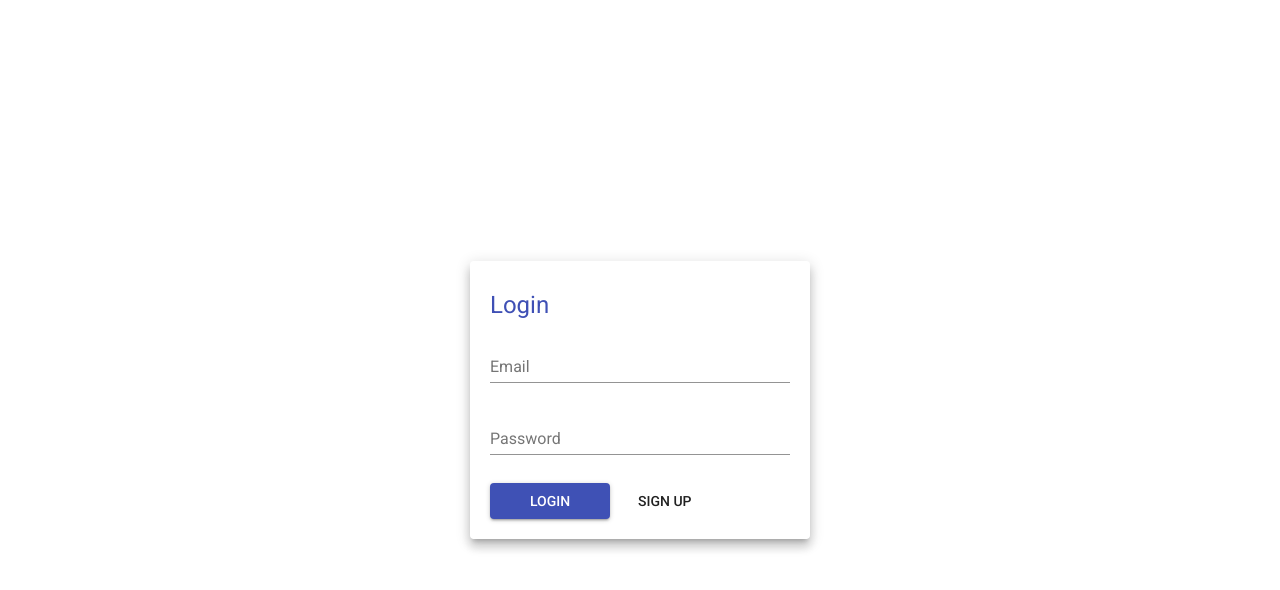
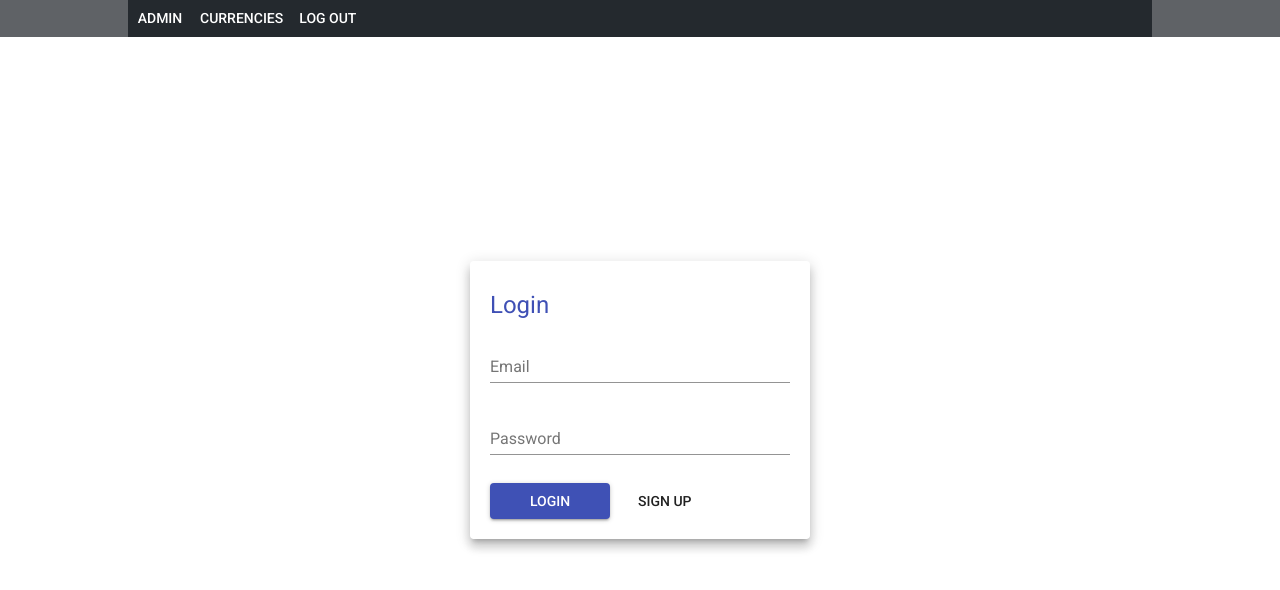
Before and after one commit to Islambek-Toichuev/test, a React (Create React App) app: page / in a window 1280 px wide. Shown: the top 590 px of the page. Built offline with nearby package versions, Linux system fonts and the light colour scheme; no server answers.

Commit message:
navigation + small fixes

```diff
--- a/src/App.tsx
+++ b/src/App.tsx
@@ -1,18 +1,12 @@
 import React, { Component } from 'react'
-import { Router } from "react-router";
 import AppRoutes from "./appRoutes";
-import createHistory from "history/createBrowserHistory";
 import "./App.css";
 
 export default class App extends Component {
   render() {
-    const history = createHistory();
-
     return (
       <div className="app">
-        <Router history={history}>
           <AppRoutes />
-        </Router>
       </div>
     );
   }
--- a/src/appRoutes.tsx
+++ b/src/appRoutes.tsx
@@ -1,18 +1,25 @@
 import React, { Component } from "react";
-import { Route, Switch } from "react-router-dom";
+import { Route, Switch, Router } from "react-router-dom";
 import AuthorizationService from "./services/authorization";
 import Login from "./pages/publicPages/login";
 import SignUp from "./pages/publicPages/signUp";
 import FrontPage from "./pages/frontPage";
 import TradeScreen from "./pages/tradeScreen";
 import AdminPage from "./pages/adminPage";
+import createHistory from "history/createBrowserHistory";
+import Menu from "./components/menu";
 
 const authService = new AuthorizationService();
 const session = authService.getCurrentUser() || '';
 
 class AppRoutes extends Component {
   render() {
+    const history = createHistory();
+
     return (
+      <Router history={history}>
+      <div>
+        <Menu history={history}/>
         <Switch>
             <Route path="/admin" component={AdminPage} />
             <Route path="/currencies/:PrimaryCurrencyCode" component={TradeScreen} />
@@ -21,6 +28,8 @@ class AppRoutes extends Component {
             <Route path="/login" component={Login} />
             <Route path="/" exact component={Login} />
         </Switch>
+        </div>
+      </Router>
     );
   }
 }
--- /dev/null
+++ b/src/components/menu/index.tsx
@@ -0,0 +1,55 @@
+import React, { Component } from "react";
+import { Link } from "react-router-dom";
+import AuthorizationService from "../../services/authorization";
+import Button from '@material-ui/core/Button';
+import styled from "styled-components";
+import { Redirect,  } from "react-router";
+
+const authService = new AuthorizationService();
+
+const Container = styled.div`
+  background: #24292eba;
+  position: relative;
+  z-index: 10;
+
+  .nav button {
+      color: white;
+      transition: all 300ms;
+      background: #24292e;
+      border-radius: 0;
+  }
+  .nav button:hover {
+    background: #626669;
+  }
+  .nav {
+    max-width: 80%;
+    margin: 0 auto;
+    background: #24292e;
+  }
+`;
+
+interface Props {
+  history: any
+}
+
+interface State {
+}
+
+export default class Menu extends Component<Props, State> {
+  logout = () => {
+    authService.logOut();
+    this.props.history.push('/login');
+  };
+
+  render() {
+    return (
+      <Container>
+        <div className="nav">
+          <Link to="/admin"><Button color="primary">Admin</Button></Link>
+          <Link to="/currencies"><Button color="primary">currencies</Button></Link>
+          <Button onClick={(() => this.logout())}   color="primary">Log out</Button>
+        </div>
+      </Container>
+    )
+  }
+}
--- a/src/pages/frontPage.tsx
+++ b/src/pages/frontPage.tsx
@@ -2,14 +2,9 @@ import React, { Component } from "react";
 import { TableBuilder } from "../helpers/tableBuilder";
 import { CurrencyService } from "../services/currencies";
 import { TradesService } from "../services/trades";
-import { Redirect,  } from "react-router";
-import { Link } from "react-router-dom";
 import Table from "../components/table/index";
 import Loader from "../components/loader/index";
-import AuthorizationService from "../services/authorization";
-import Button from '@material-ui/core/Button';
 
-const authService = new AuthorizationService();
 const currencyService = new CurrencyService();
 const tradesService = new TradesService();
 
@@ -20,7 +15,6 @@ interface Props {
 export default class FrontPage extends Component<Props> {
   state = {
     tableData: null,
-    logout: false
   };
 
   async componentWillMount() {
@@ -40,24 +34,18 @@ export default class FrontPage extends Component<Props> {
   showTradeScreen = (row: any) => {
       let PrimaryCurrency = row[1].value.replace(/ /g, '').split('/')[0];
       this.props.history.push(`/currencies/${PrimaryCurrency}`);
-      console.log('', row);
-  };
-
-  logOut = () => {
-    authService.logOut();
-    this.setState({ logout: true })
   };
 
   render() {
     const { tableData } = this.state;
-    console.log(tableData)
     return tableData ? (
       <div className="front-table">
-        {tableData && <h1>Cryptocurrency Table</h1>}
-        <Button color="secondary" onClick={() => this.logOut()}>Logout</Button>
-          <Link to="/admin"><Button color="secondary">Admin</Button></Link>
-        {tableData && <Table rowClick={(e: any) => this.showTradeScreen(e)} tableData={tableData} />}
-        {this.state.logout && <Redirect to="/" />}
+        {tableData &&
+          <>
+            <h1>Cryptocurrency Table</h1>
+            <Table rowClick={(e: any) => this.showTradeScreen(e)} tableData={tableData} />
+          </>
+        }
       </div>
     ) : (<Loader />);
   }
--- a/src/pages/publicPages/login.tsx
+++ b/src/pages/publicPages/login.tsx
@@ -21,8 +21,8 @@ export default class Login extends Component {
   };
 
   logIn = () => {
-    let clbk = authService.logIn(this.state);
-    if (typeof clbk === "object") return this.setState({ error: true })
+    let authorize = authService.logIn(this.state);
+    if (!authorize.res) return this.setState({ error: true })
     return this.setState({ loggedIn: true })
   };
 
--- a/src/services/authorization.ts
+++ b/src/services/authorization.ts
@@ -17,13 +17,13 @@ export default class AuthorizationService {
   };
 
   logIn = (user: any) => {
-    if (_.isEmpty(registeredUsers)) return Error('No Users in db');
+    if (_.isEmpty(registeredUsers)) return {text: Error('No Users in db'), res: false};
     let userIsRegistered = registeredUsers.find((usr: any) => usr.email === user.email && usr.password === user.password);
     if (!!userIsRegistered) {
       store.setItem('currentUser', JSON.stringify(userIsRegistered));
-      return true;
+      return {text: 'Success', res: true};
     }
-    return new Error('Incorrect Username or Password');
+    return {text: 'Incorrect Username or Password', res: false};
   };
 
   logOut = () => store.setItem('currentUser', '');
```
Lines whose indentation alone changed are shown as unchanged.
